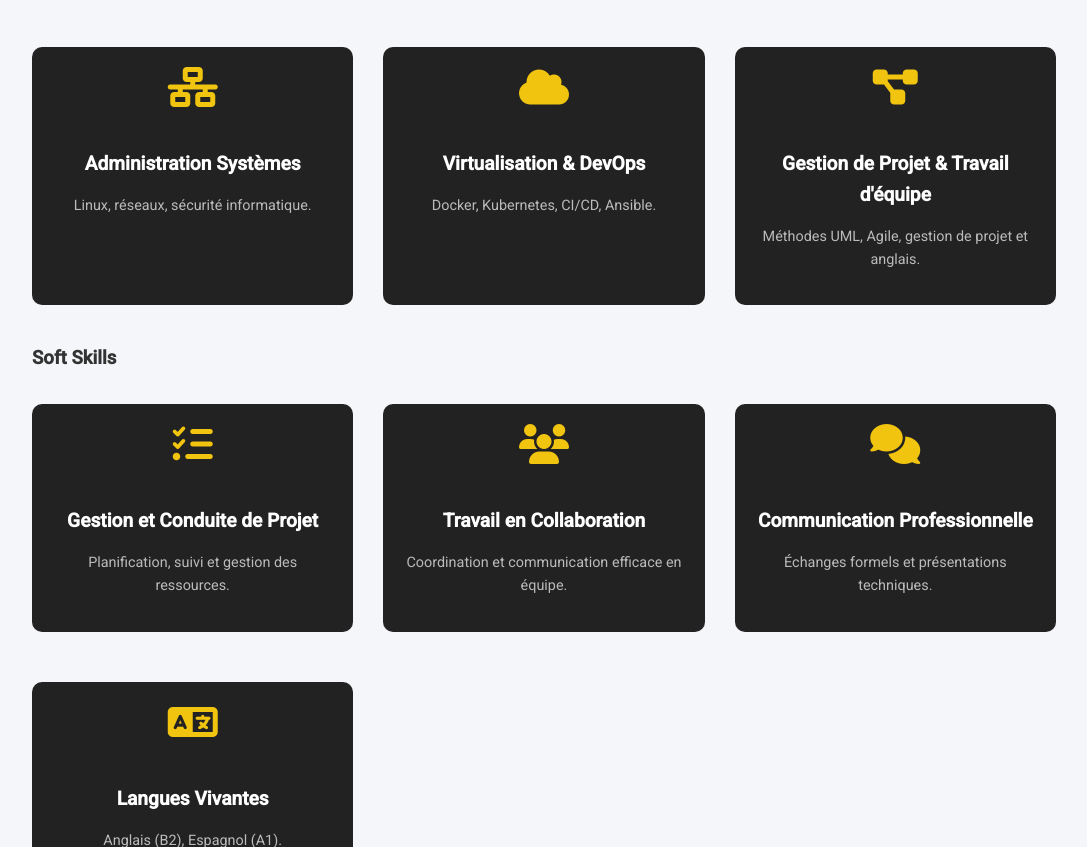
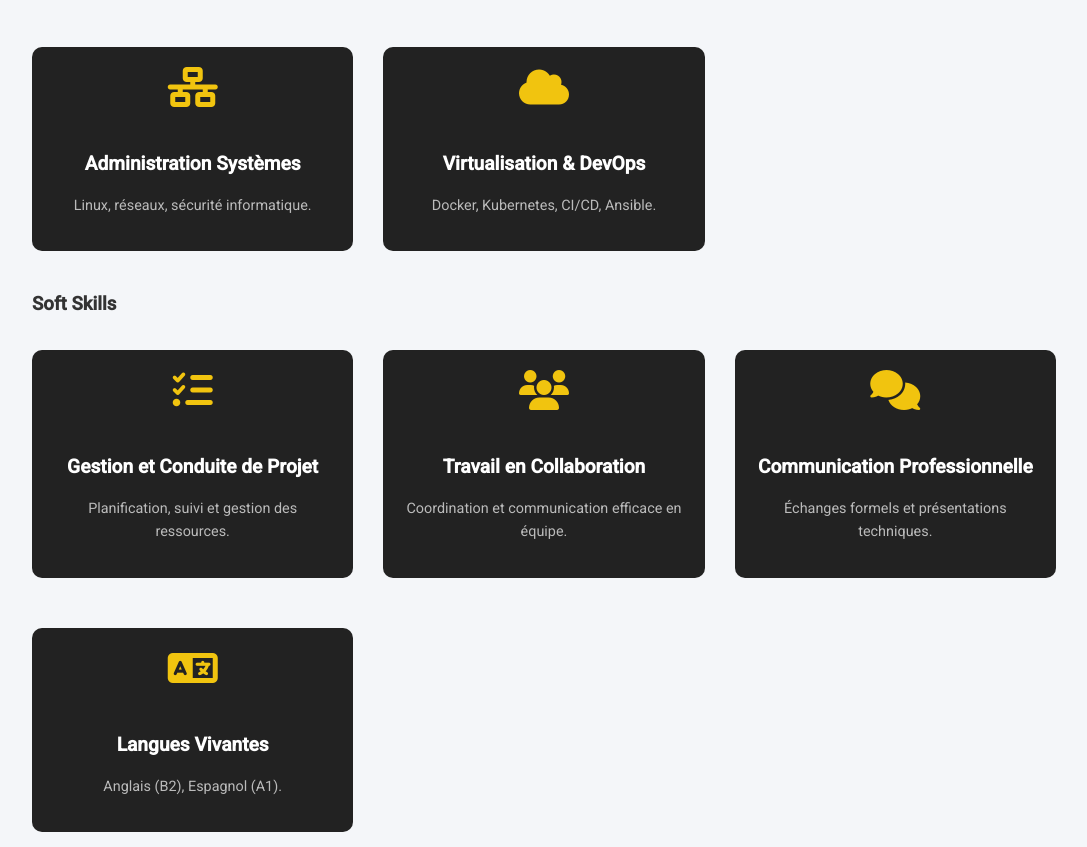
Before and after one commit to LorisVignolles/LorisVignolles.github.io, a plain HTML site: page index.html in a window 1280 px wide. Shown: the part 2376-3223 px from the top of the page, without its empty margins (96-1183 px from the left). Drawn offline with nearby package versions, Linux system fonts and the light colour scheme.

Commit message:
gestion de projet

```diff
--- a/index.html
+++ b/index.html
@@ -158,13 +158,6 @@
         <h5>Virtualisation & DevOps</h5>
         <p>Docker, Kubernetes, CI/CD, Ansible.</p>
       </div>
-
-      <div class="skill-card" id="skill-gestion" onclick="scrollToElement('projects', ['project-chiffrage', 'project-colis', 'project-supervision', 'project-ecommerce', 'project-emploi' ])">
-        <i class="fas fa-project-diagram"></i>
-        <h5>Gestion de Projet & Travail d'équipe</h5>
-        <p>Méthodes UML, Agile, gestion de projet et anglais.</p>
-      </div>
-
     </div>
 
     <!-- Soft Skills -->
```
